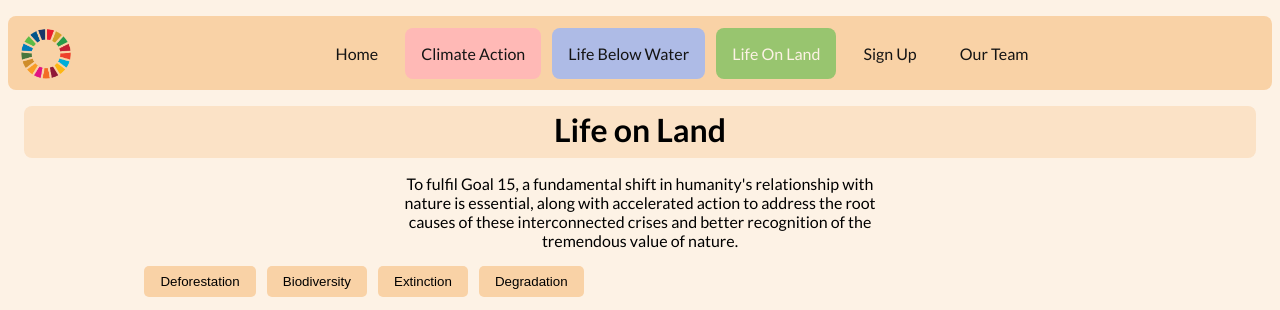
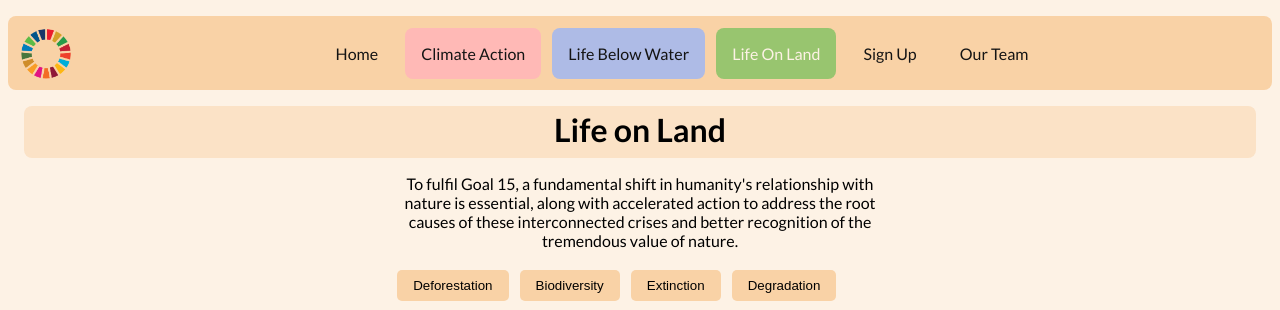
Before and after one commit to ndb23qeu/united-website, a website: page app/public/land.html in a window 1280 px wide. Shown: the top 310 px of the page. Drawn offline with Linux system fonts and the light colour scheme.

Commit message:
fixed goal page tabs

```diff
--- a/app/public/style.css
+++ b/app/public/style.css
@@ -118,12 +118,11 @@ h1 {
 
 #tabs {
     text-align: center;
-    width: 50%;
-
+    width: 90%;
 }
 #tabs li {
     display:inline-block;
-    margin: auto 4px;
+    margin: 4px;
 }
 #tabs button {
     color:black;
@@ -194,8 +193,7 @@ h1 {
 {
     text-align: center;
 }
-#mainA
-{
+#mainA {
     text-align: center;
 }
 .homeButton {
```
